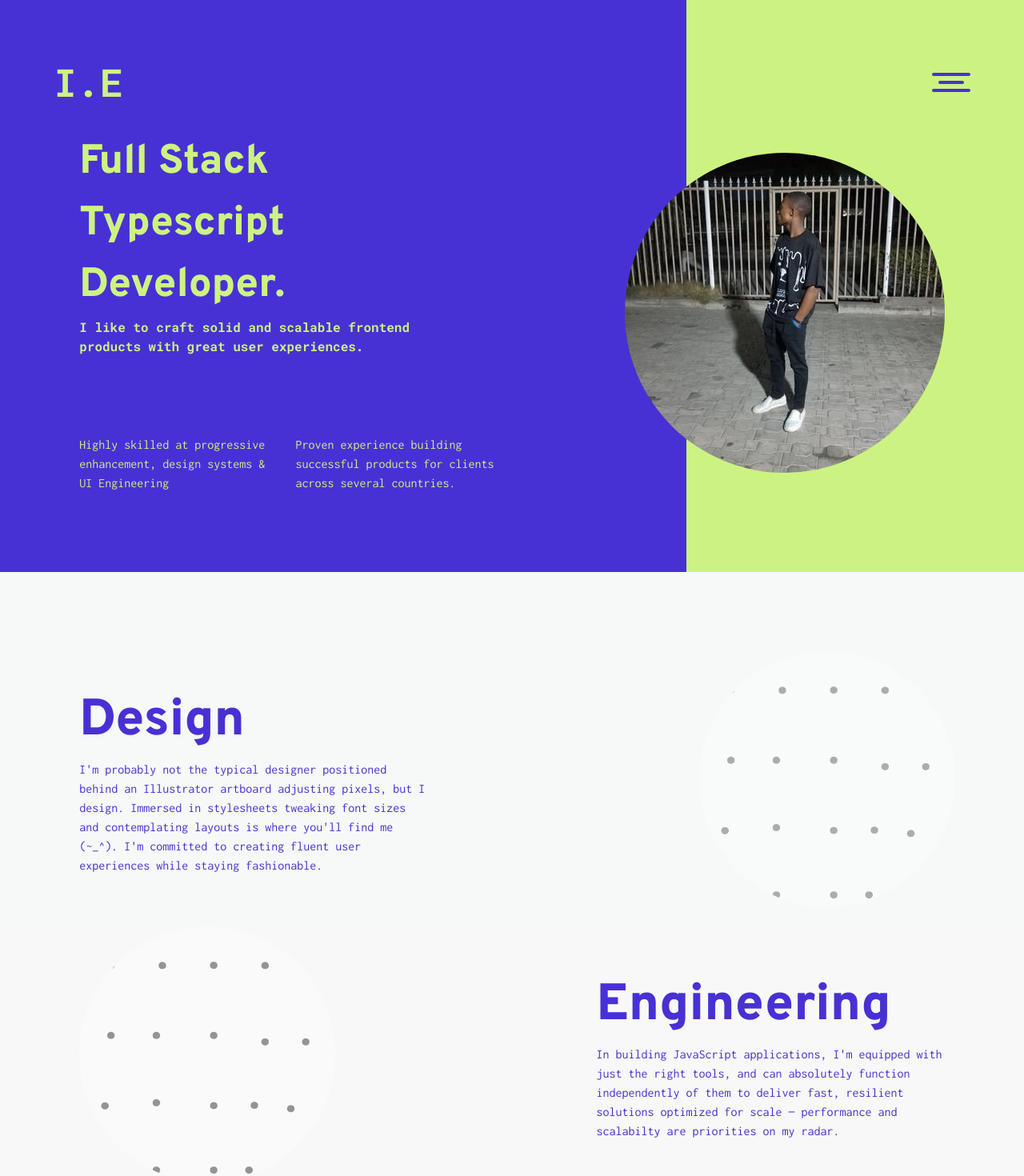
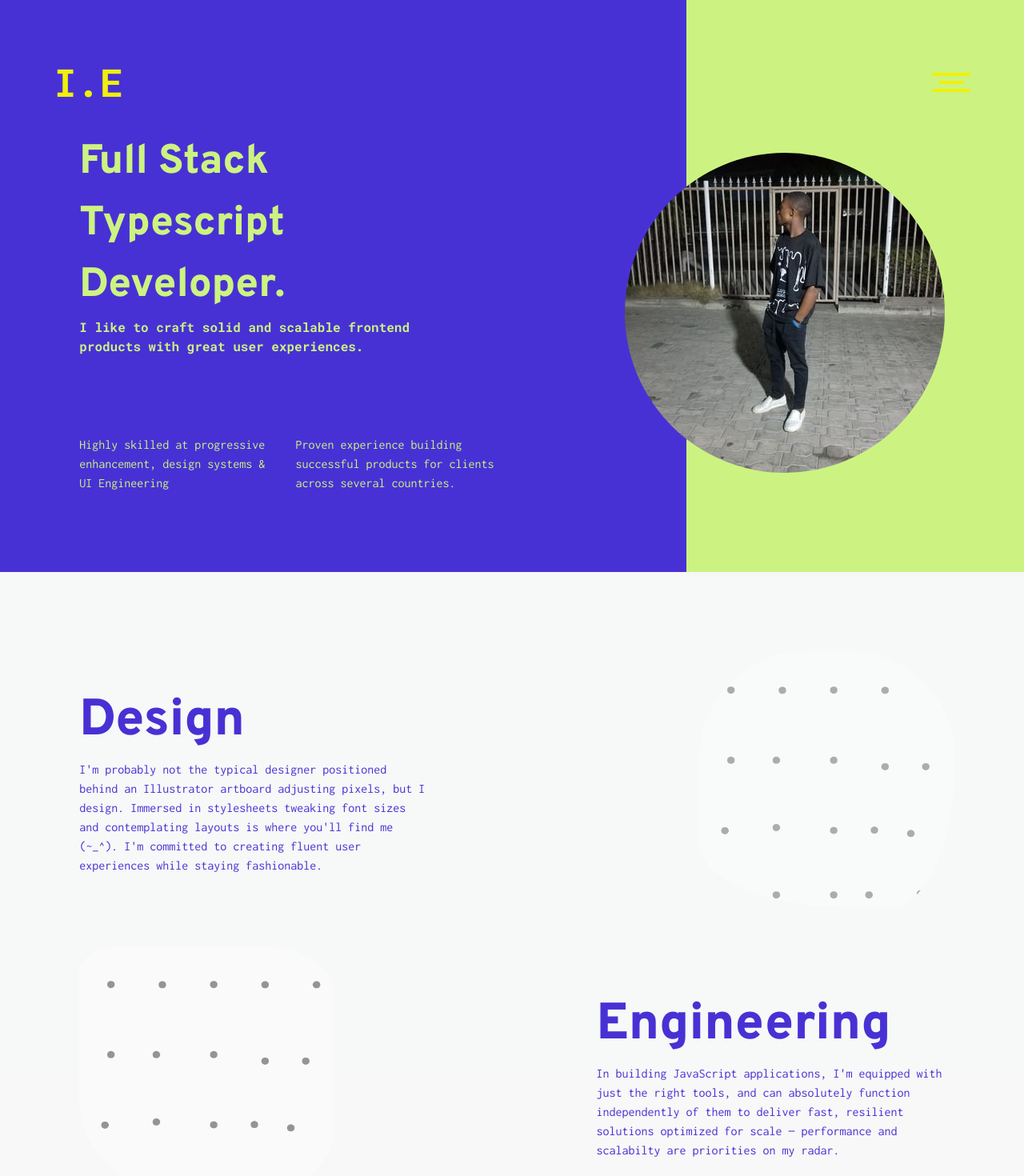
Before and after one commit to Ilesanmi-Erioluwa-Victor/portfolio, a Next.js app: page / in a window 1280 px wide. Shown: the top 1470 px of the page at 80% size. Built offline with nearby package versions, Linux system fonts and the light colour scheme.

Commit message:
working on animation now

```diff
--- a/src/app/layout.tsx
+++ b/src/app/layout.tsx
@@ -1,6 +1,6 @@
 import './globals.css';
 import type { Metadata } from 'next';
-import Bar from 'src/components/Bar';
+import { Bar, Footer } from 'src/components';
 import { inconsolata } from 'src/fonts/fonts';
 
 export const metadata: Metadata = {
@@ -21,7 +21,7 @@ export default function RootLayout({
           <div className='col-[container-start/container-end]'>
             <Bar />
             {children}
-            <h4>Hello from Footer</h4>
+            <Footer />
           </div>
         </div>
       </body>
--- a/src/components/Bar.tsx
+++ b/src/components/Bar.tsx
@@ -1,32 +1,48 @@
 'use client';
 
+import Link from 'next/link';
+import { useState } from 'react';
 import { roboto_mono } from 'src/fonts/fonts';
-import { useState } from 'react';
 
-import HamburgerMenu from 'src/components/Hamburger';
-import Navigation from 'src/components/Navigation';
+import { motion, useTransform, useScroll, circOut } from 'framer-motion';
 
+import { Hamburger, Navigation } from 'src/components';
 const Bar = () => {
-  const [hamburgerOpen, setHamburgerOPen] = useState<boolean | null>(false);
+  const [hamburgerOpen, setHamburgerOpen] = useState(false);
+  const toggleHamburger = () => {
+    setHamburgerOpen(!hamburgerOpen);
+  };
 
-  const toggleHamburger = () => {
-    setHamburgerOPen(!hamburgerOpen);
-  };
+  const { scrollYProgress } = useScroll();
+
+  const scrollProgress = useTransform(scrollYProgress, [0, 1], [0, 1]);
+
+  const linkColor = useTransform(
+    scrollProgress,
+    [0, 0.2, 0.8, 1],
+    ['#ccf381', '#1131ad', '#e3f542', '#f0f00a'],
+    { ease: circOut }
+  );
+
   return (
     <nav className='flex items-center justify-between fixed z-[100] w-[100%] p-[calc(4vw_+_1rem)] mx-auto'>
-      <h2
-        className={`${roboto_mono.className} text-[3rem] font-bold text-[#ccf381]`}
-      >
-        I.E
-      </h2>
-      <section className=''>
+      <Link href='/'>
+        <motion.span
+          className={`${roboto_mono.className} text-[3rem] font-bold`}
+          animate={{ opacity: 1 }}
+          transition={{ duration: 1 }}
+          style={{ color: linkColor, opacity: 1 }}
+        >
+          I.E
+        </motion.span>
+      </Link>
+      <section>
         <div
           onClick={toggleHamburger}
           className='cursor-pointer'
         >
-          <HamburgerMenu toggled={hamburgerOpen} />
+          <Hamburger toggled={hamburgerOpen} />
         </div>
-
         <Navigation toggled={hamburgerOpen} />
       </section>
     </nav>
--- a/src/components/Footer.tsx
+++ b/src/components/Footer.tsx
@@ -1,5 +1,65 @@
+'use client';
+
+import Link from 'next/link';
+import { usePathname } from 'next/navigation';
+import { media, links } from 'src/links';
+
 const Footer = () => {
-  return <footer>Hello from footer</footer>;
+  const router = usePathname();
+  return (
+    <footer className='px-[calc(4vw_+_3rem)] py-[calc(4vw_+_3rem)] bg-[#4831d4]'>
+      <div className='py-[5rem] flex items-center gap-[15rem]'>
+        <ul className=''>
+          <h3 className="text-lg font-semibold mb-4">SAY HELLO</h3>
+          {links.map((link) => (
+            <li
+              key={link.id}
+              className={router === link.href ? 'hidden' : ''}
+            >
+              <Link
+                href={link.href}
+                className='py-2 block'
+              >
+                {link.title}
+              </Link>
+            </li>
+          ))}
+        </ul>
+
+        <ul className=''>
+          {links.map((link) => (
+            <li
+              key={link.id}
+              className={router === link.href ? 'hidden' : ''}
+            >
+              <Link href={link.href} className="block py-2">{link.title}</Link>
+            </li>
+          ))}
+        </ul>
+      </div>
+
+      <span className='block w-full h-1 rounded-sm bg-[#ccf381]'></span>
+      <section className='py-[4rem] flex justify-between items-center '>
+        <span className='capitalize font-[500] whitespace-nowrap text-lg'>
+          <span>&copy; </span>
+          {new Date().getFullYear()} Ilesanmi Erioluwa Victor.All Rights
+          Reserved.
+        </span>
+        <ul className='flex justify-between items-center gap-4'>
+          {media.map((media) => (
+            <li key={media.id}>
+              <Link
+                href={media.href}
+                className='block'
+              >
+                {media.title.toUpperCase()}
+              </Link>
+            </li>
+          ))}
+        </ul>
+      </section>
+    </footer>
+  );
 };
 
 export default Footer;
--- a/src/components/Hamburger.tsx
+++ b/src/components/Hamburger.tsx
@@ -1,4 +1,11 @@
-import { motion, useAnimation } from 'framer-motion';
+'use client';
+import {
+  motion,
+  useTransform,
+  useScroll,
+  circOut,
+  useAnimation,
+} from 'framer-motion';
 
 const HamburgerMenu = ({ toggled }: any) => {
   const controls = useAnimation();
@@ -24,6 +31,17 @@ const HamburgerMenu = ({ toggled }: any) => {
     }
   };
 
+  const { scrollYProgress } = useScroll();
+
+  const scrollProgress = useTransform(scrollYProgress, [0, 1], [0, 1]);
+
+  const linkColor = useTransform(
+    scrollProgress,
+    [0, 0.2, 0.8, 1],
+    ['#1131ad', '#ccf381', '#e3f542', '#f0f00a'],
+    { ease: circOut }
+  );
+
   return (
     <motion.div
       initial={false}
@@ -35,16 +53,25 @@ const HamburgerMenu = ({ toggled }: any) => {
         className={`w-[3rem] h-[0.25rem] rounded-[10px] transition-all bg-[#4831d4] origin-[1px] ${
           toggled ? 'rotate-0' : 'rotate-0'
         }`}
+        animate={{ opacity: 1 }}
+        transition={{ duration: 1 }}
+        style={{ backgroundColor: linkColor, opacity: 1 }}
       ></motion.div>
       <motion.div
         className={`w-[2rem] h-[0.25rem] rounded-[10px] transition-all bg-[#4831d4] origin-[1px] ${
           toggled ? 'translate-x-[100%] opacity-0' : 'translate-x-0 opacity-100'
         }`}
+        animate={{ opacity: toggled ? 0 : 1 }}
+        transition={{ duration: 1 }}
+        style={{ backgroundColor: linkColor, opacity: 0 }}
       ></motion.div>
       <motion.div
         className={`w-[3rem] h-[0.25rem] rounded-[10px] transition-all bg-[#4831d4] origin-[1px] ${
           toggled ? 'rotate-[-90deg]' : 'rotate-0'
         }`}
+        animate={{ opacity: 1 }}
+        transition={{ duration: 1 }}
+        style={{ backgroundColor: linkColor, opacity: 1 }}
       ></motion.div>
     </motion.div>
   );
--- a/src/components/Navigation.tsx
+++ b/src/components/Navigation.tsx
@@ -1,11 +1,11 @@
 'use client';
+
 import { useState } from 'react';
 import Link from 'next/link';
 import { usePathname } from 'next/navigation';
 import { motion } from 'framer-motion';
 
 import { myAnimatedSquareVariants, linkVariants } from 'src/variants';
-import { overpass, inconsolata } from 'src/fonts/fonts';
 import { links, media } from 'src/links';
 import Underline from './Underline';
 import { linksI, mediaI } from 'src/types/types';
--- a/src/components/Roles.tsx
+++ b/src/components/Roles.tsx
@@ -4,7 +4,7 @@ import overlap from 'src/assets/images/overlap.png';
 
 const Roles = () => {
   return (
-    <div className='bg-[#f8f8f8fb] py-[calc(4vw_+_3rem)] px-[calc(4vw_+_3rem)] text-[#4831d4] flex flex-col gap-6 justify-center items-center'>
+    <div className='bg-[#f8f8f8fb] py-[calc(4vw_+_3rem)] px-[calc(4vw_+_3rem)] text-[#4831d4] flex flex-col gap-[3rem] justify-center items-center'>
       <article className='flex justify-between items-center gap-5 relative z-10'>
         <div className='w-[41%]'>
           <h2 className={`${overpass.className} text-[4rem]`}>Design</h2>
@@ -21,7 +21,7 @@ const Roles = () => {
             <Image
               src={overlap}
               alt='background overlap image'
-              className='absolute rounded-[50%] max-w-full z-[-1] right-[-100%] opacity-30'
+              className='absolute rounded-[50%_50%_30%_70%_/_50%_50%_70%_30%] max-w-full z-[-1] right-[-100%] opacity-30'
             />
           </figure>
         </div>
@@ -42,7 +42,7 @@ const Roles = () => {
             <Image
               src={overlap}
               alt='background overlap image'
-              className='absolute rounded-[50%] max-w-full opacity-40'
+              className='absolute rounded-[20%_30%_40%_50%_/_10%_20%_30%_40%] max-w-full opacity-40'
             />
           </figure>
         </div>
@@ -66,7 +66,7 @@ const Roles = () => {
             <Image
               src={overlap}
               alt='background overlap image'
-              className='absolute rounded-[50%] max-w-full right-[-100%] opacity-40'
+              className='absolute rounded-[50%_45%_55%_50%_/_40%_60%_40%_60%] max-w-full right-[-100%] opacity-40'
             />
           </figure>
         </div>
@@ -89,7 +89,7 @@ const Roles = () => {
             <Image
               src={overlap}
               alt='background overlap image'
-              className='absolute rounded-[50%] max-w-full opacity-40'
+              className='absolute rounded-[50%_60%_70%_40%_/_70%_60%_50%_40%] max-w-full opacity-40'
             />
           </figure>
         </div>
--- a/src/components/Underline.tsx
+++ b/src/components/Underline.tsx
@@ -1,3 +1,5 @@
+"use client"
+
 import { motion } from 'framer-motion';
 
 const Underline = () => {
```
Also changed, not shown: src/app/page.tsx (+1 -6 lines), src/components/index.tsx (+10 -0 lines).
